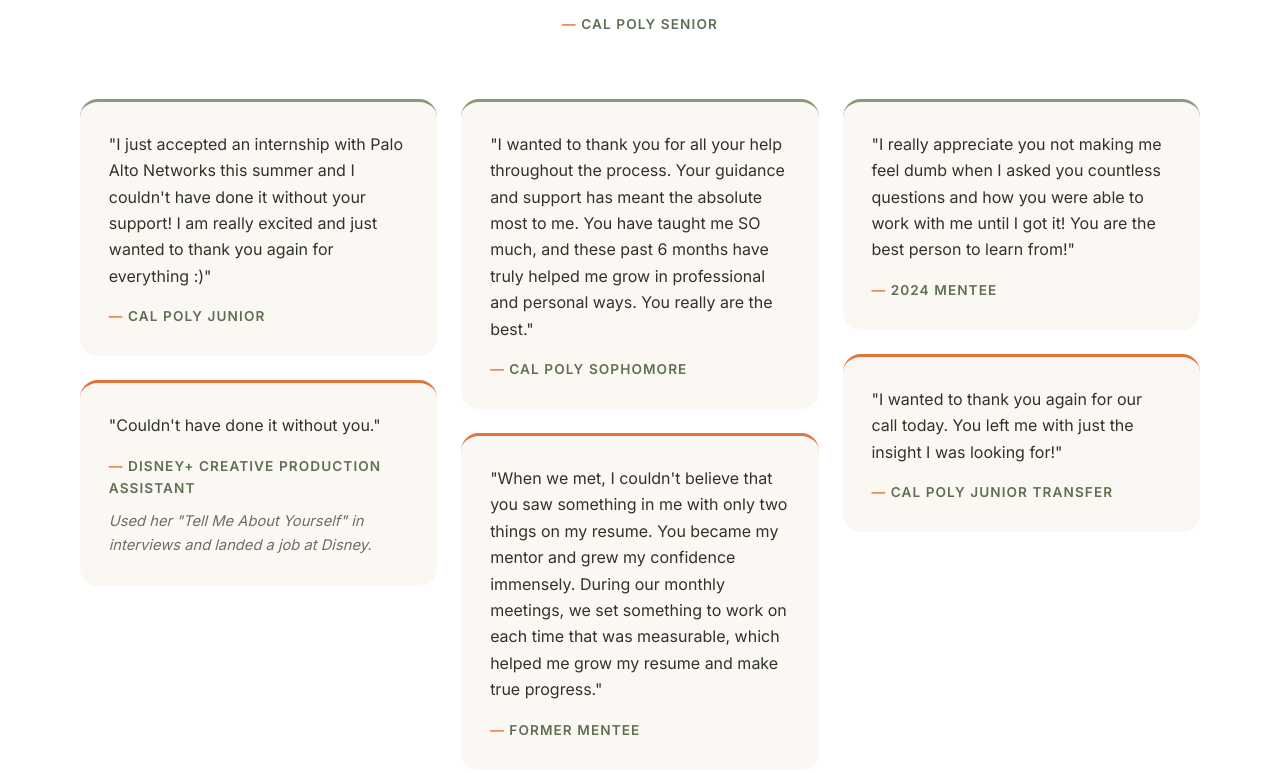
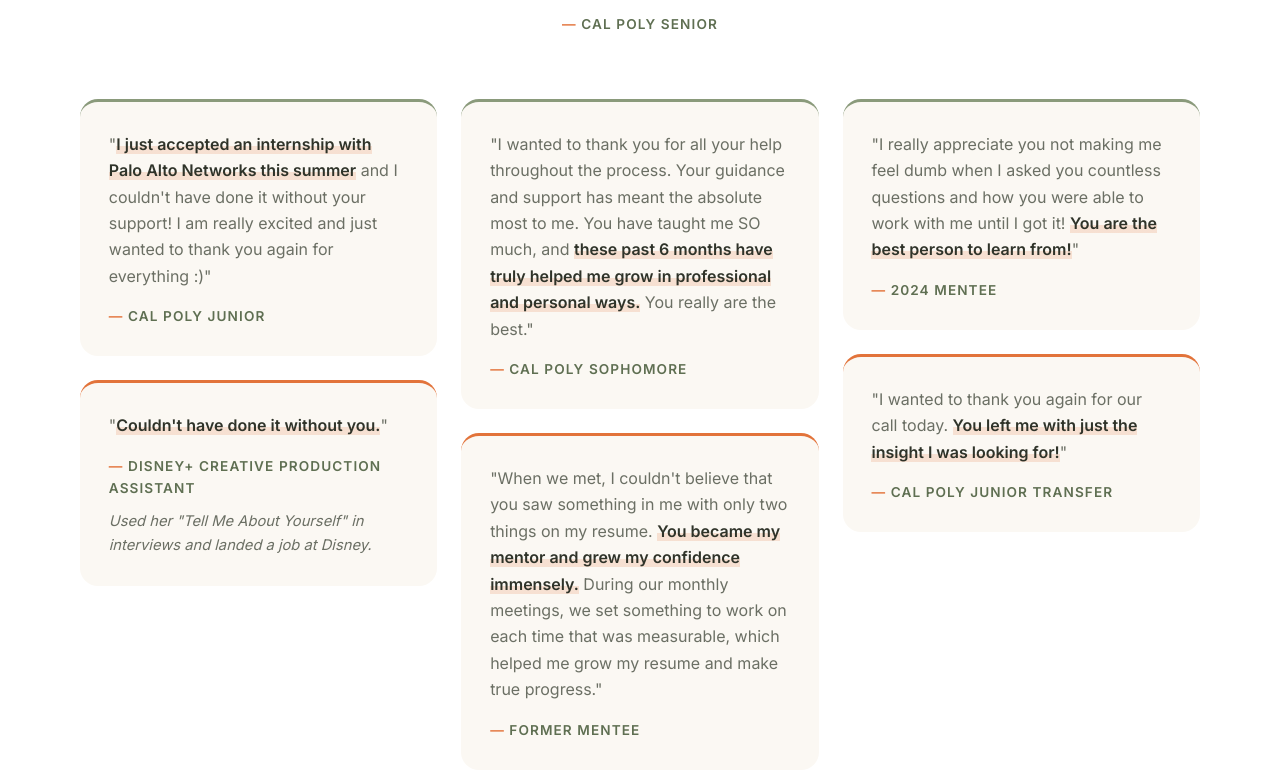
Before and after one commit to ashleyraizes/coachashleyrose, a plain HTML site: page index.html in a window 1280 px wide. Shown: the part 2570-3343 px from the top of the page. Drawn offline with Linux system fonts and the light colour scheme.

Commit message:
Bold the most impactful testimonial lines
Highlight key phrases in each testimonial card with bold text and a soft
orange underline, and mute the surrounding text so they stand out.

Co-Authored-By: Claude Opus 5.5 <noreply@anthropic.com>
Claude-Session: https://claude.ai/code/session_01RhVvByF93LxxG3441K3GHe

```diff
--- a/index.html
+++ b/index.html
@@ -126,28 +126,28 @@
 
         <div class="quote-grid">
           <figure class="quote">
-            <blockquote>"I just accepted an internship with Palo Alto Networks this summer and I couldn't have done it without your support! I am really excited and just wanted to thank you again for everything :)"</blockquote>
+            <blockquote>"<strong>I just accepted an internship with Palo Alto Networks this summer</strong> and I couldn't have done it without your support! I am really excited and just wanted to thank you again for everything :)"</blockquote>
             <figcaption>Cal Poly Junior</figcaption>
           </figure>
           <figure class="quote">
-            <blockquote>"Couldn't have done it without you."</blockquote>
+            <blockquote>"<strong>Couldn't have done it without you.</strong>"</blockquote>
             <figcaption>Disney+ Creative Production Assistant</figcaption>
             <p class="quote-note">Used her "Tell Me About Yourself" in interviews and landed a job at Disney.</p>
           </figure>
           <figure class="quote">
-            <blockquote>"I wanted to thank you for all your help throughout the process. Your guidance and support has meant the absolute most to me. You have taught me SO much, and these past 6 months have truly helped me grow in professional and personal ways. You really are the best."</blockquote>
+            <blockquote>"I wanted to thank you for all your help throughout the process. Your guidance and support has meant the absolute most to me. You have taught me SO much, and <strong>these past 6 months have truly helped me grow in professional and personal ways.</strong> You really are the best."</blockquote>
             <figcaption>Cal Poly Sophomore</figcaption>
           </figure>
           <figure class="quote">
-            <blockquote>"When we met, I couldn't believe that you saw something in me with only two things on my resume. You became my mentor and grew my confidence immensely. During our monthly meetings, we set something to work on each time that was measurable, which helped me grow my resume and make true progress."</blockquote>
+            <blockquote>"When we met, I couldn't believe that you saw something in me with only two things on my resume. <strong>You became my mentor and grew my confidence immensely.</strong> During our monthly meetings, we set something to work on each time that was measurable, which helped me grow my resume and make true progress."</blockquote>
             <figcaption>Former Mentee</figcaption>
           </figure>
           <figure class="quote">
-            <blockquote>"I really appreciate you not making me feel dumb when I asked you countless questions and how you were able to work with me until I got it! You are the best person to learn from!"</blockquote>
+            <blockquote>"I really appreciate you not making me feel dumb when I asked you countless questions and how you were able to work with me until I got it! <strong>You are the best person to learn from!</strong>"</blockquote>
             <figcaption>2024 Mentee</figcaption>
           </figure>
           <figure class="quote">
-            <blockquote>"I wanted to thank you again for our call today. You left me with just the insight I was looking for!"</blockquote>
+            <blockquote>"I wanted to thank you again for our call today. <strong>You left me with just the insight I was looking for!</strong>"</blockquote>
             <figcaption>Cal Poly Junior Transfer</figcaption>
           </figure>
         </div>
--- a/styles.css
+++ b/styles.css
@@ -156,7 +156,7 @@ h4 { font-size: 1.25rem; font-weight: 600; }
   border-top: 3px solid var(--sage);
 }
 .quote-grid .quote:nth-child(even) { border-top-color: var(--orange); }
-.quote-grid blockquote { font-size: 1rem; }
+.quote-grid blockquote { font-size: 1rem; color: var(--muted); }
 
 /* Contact */
 .contact-inner { display: grid; grid-template-columns: .9fr 1.1fr; gap: 4rem; align-items: start; }
@@ -209,3 +209,5 @@ h4 { font-size: 1.25rem; font-weight: 600; }
 @media (max-width: 420px) {
   .brand span { font-size: 1.05rem; }
 }
+
+.quote-grid blockquote strong { font-weight: 600; color: var(--ink); background: linear-gradient(transparent 62%, rgba(226, 115, 58, .18) 62%); }
```
